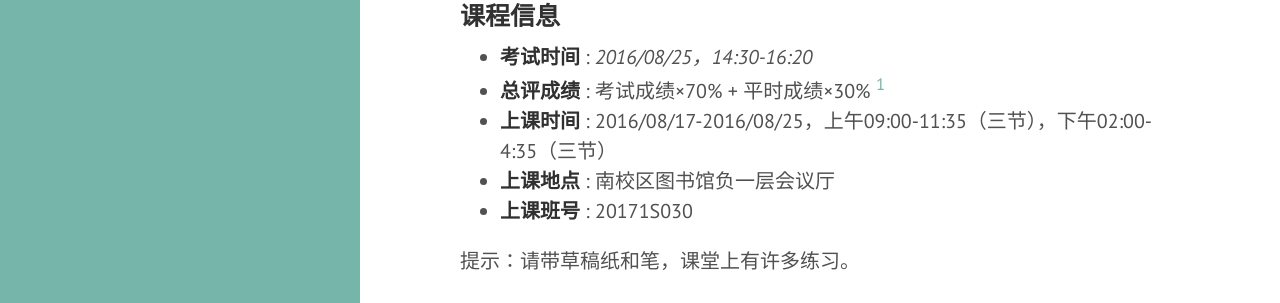
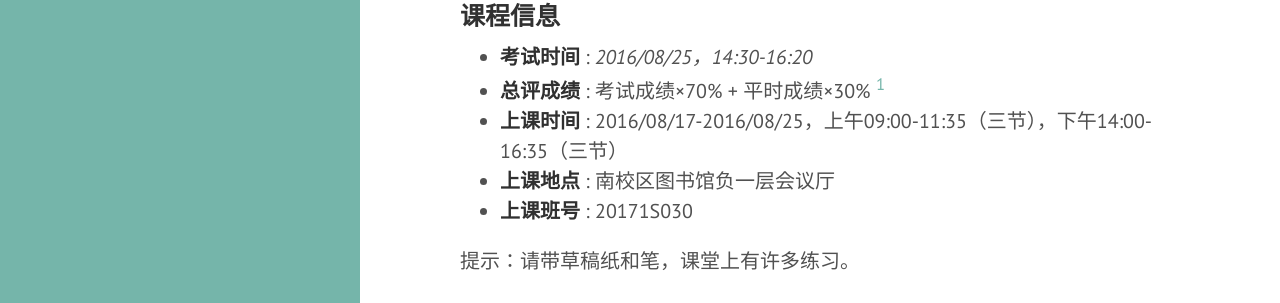
Before and after one commit to liang-teaching/liang-teaching.github.io, a Jekyll site: the page built from 2016_fall_LinearAlgebra/index.md, in a window 1280 px wide and 1232 px high. Shown: the part 271-574 px from the top of the window. Built offline with Jekyll 4.4.1, drawn with Linux system fonts in a browser that asks for light colours; nearby versions of some CDN libraries.

Commit message:
文字修改

```diff
--- a/2016_fall_LinearAlgebra/index.md
+++ b/2016_fall_LinearAlgebra/index.md
@@ -14,7 +14,7 @@ title: 线性代数（3学分）
 
 - __考试时间__ : _2016/08/25，14:30-16:20_
 - __总评成绩__ : 考试成绩×70% + 平时成绩×30% [^exam]
-- __上课时间__ : 2016/08/17-2016/08/25，上午09:00-11:35（三节），下午02:00-4:35（三节）
+- __上课时间__ : 2016/08/17-2016/08/25，上午09:00-11:35（三节），下午14:00-16:35（三节）
 - __上课地点__ : 南校区图书馆负一层会议厅
 - __上课班号__ : 20171S030
 
```
